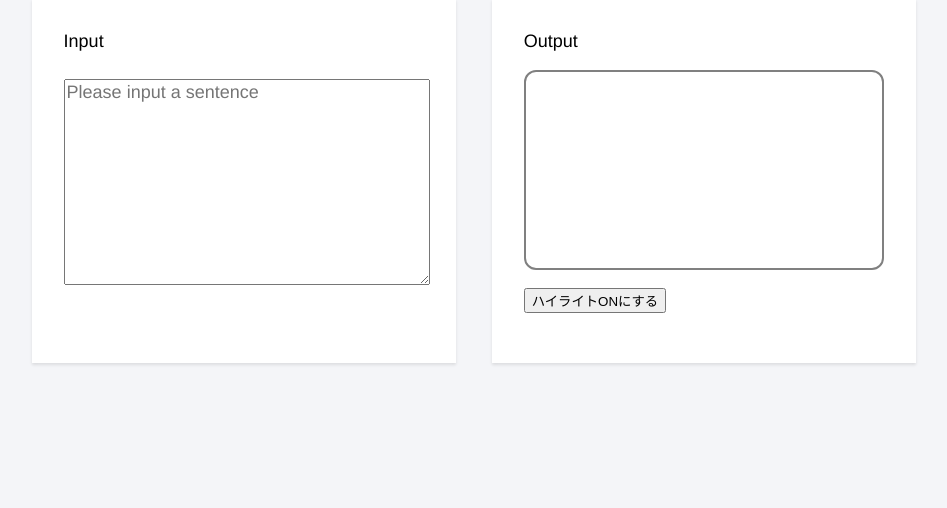
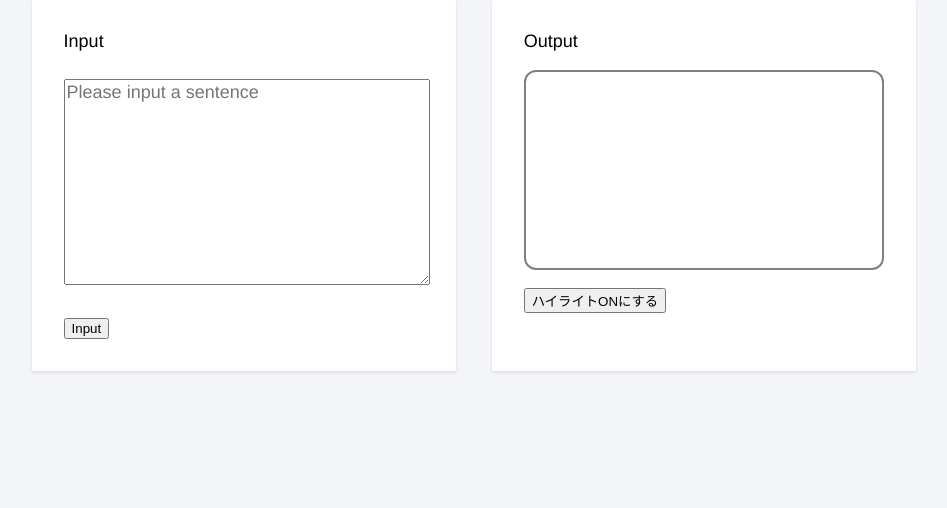
Before and after one commit to OnizukaLab/Lexical_simplification_Application, a Django app: page / in a window 1280 px wide. Shown: the part 173-681 px from the top of the page, without its empty margins (166-1113 px from the left). Run offline with Django 3.2, Linux system fonts and the light colour scheme.

Commit message:
disable getting input characters one by one

```diff
--- a/paraphrasing/board/templates/board/index.html
+++ b/paraphrasing/board/templates/board/index.html
@@ -24,7 +24,7 @@
                 {% csrf_token %}
                 Input
                 <textarea name="input_str" id="id_input_str" rows="4" cols="40" placeholder="Please input a sentence" onkeyup='document.getElementById("id_submit").click()'>{{input_str}}</textarea>
-                <input type="submit" value="Input" id="id_submit" style="display:none;">
+                <input type="submit" value="Input" id="id_submit">
             </form>
             </div>
         </div>
@@ -88,6 +88,7 @@ document.getElementById("btn-onoff").onclick  = highlightcheck;
 //document.getElementById("id_output_str").innerHTML = forShow;
 
 // textareaに入力途中の内容も取得
+/*
 $('#id_input_form').on('submit', e => {
     e.preventDefault();
 
@@ -103,6 +104,7 @@ $('#id_input_form').on('submit', e => {
       $('#id_output_str').append({ text: response.output_str });
     });
 });
+*/
 
 //$('#id_input_str').keyup(function() {
 //    $('#id_submit').click();
```
